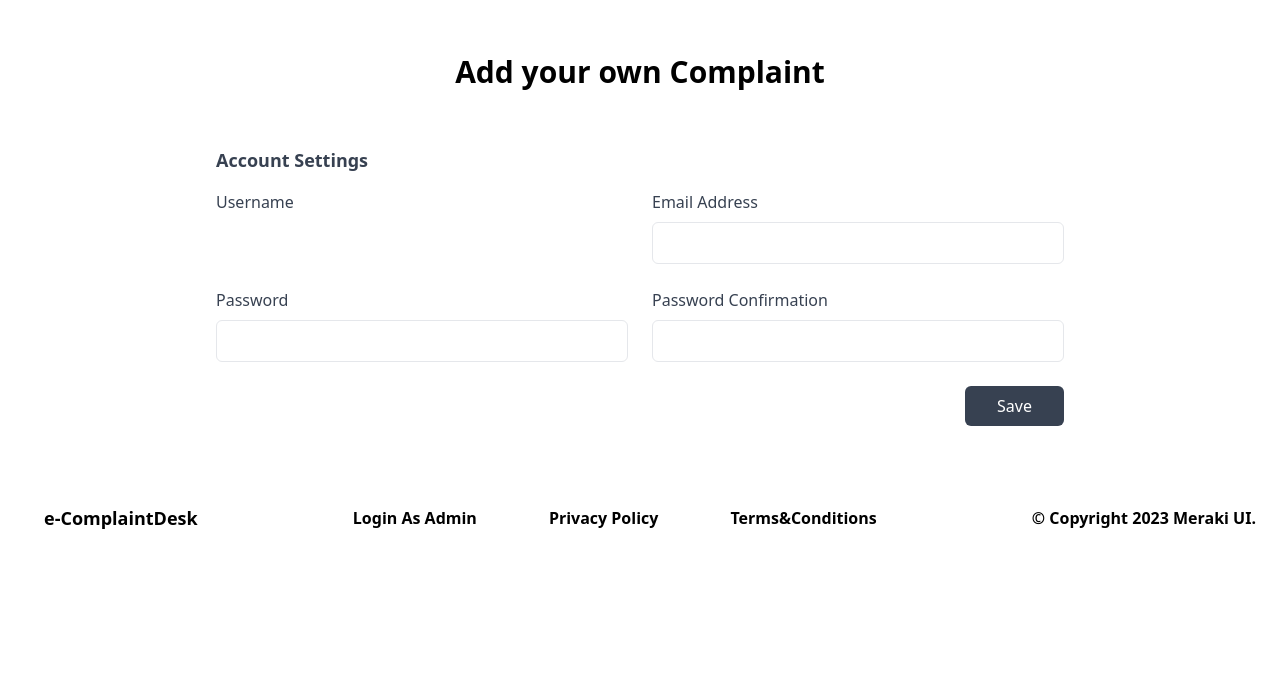
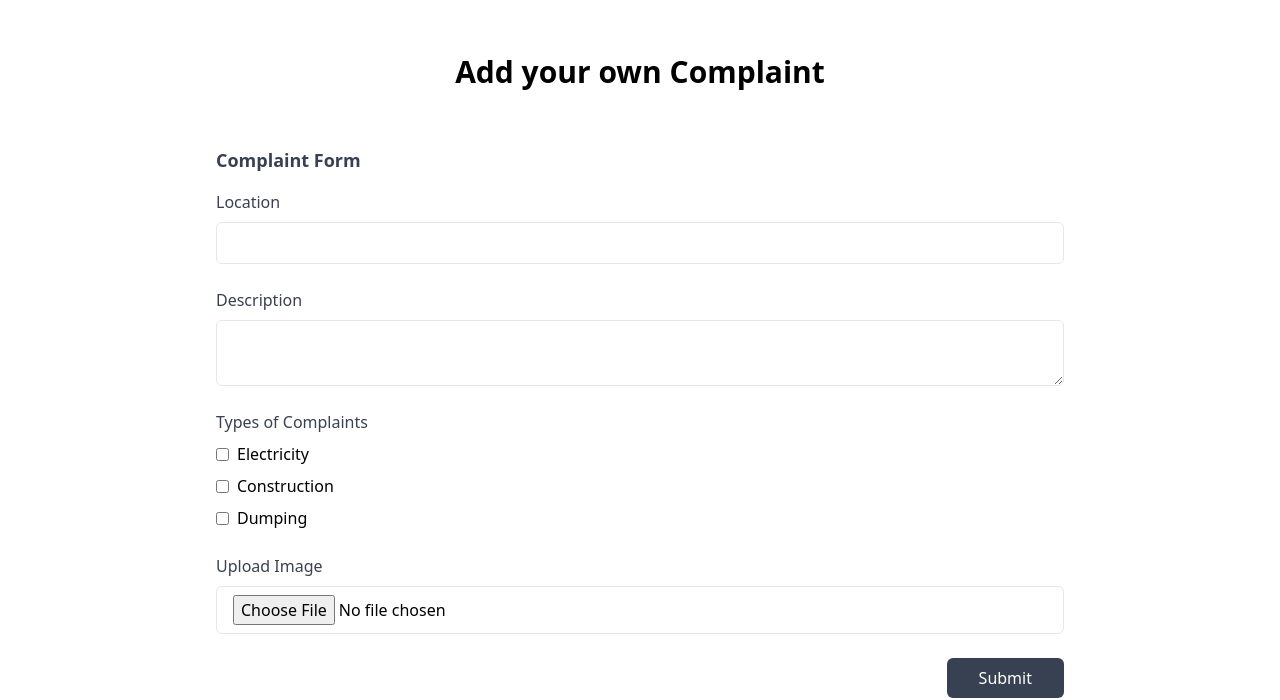
Before and after one commit to DcoderLLC/OCMS-BRC, a React (Vite) app in the folder client/: page /complaints in a window 1280 px wide. Shown: the part 114-814 px from the top of the page. Built offline with nearby package versions, Linux system fonts and the light colour scheme.

Commit message:
complaint form done

```diff
--- a/client/package.json
+++ b/client/package.json
@@ -12,11 +12,15 @@
   "dependencies": {
     "@emotion/react": "^11.11.4",
     "@emotion/styled": "^11.11.5",
+    "@fingerprintjs/fingerprintjs": "^4.3.0",
     "@mui/icons-material": "^5.15.18",
     "@mui/joy": "^5.0.0-beta.36",
     "@mui/material": "^5.15.18",
     "@mui/system": "^5.15.15",
     "aos": "^2.3.4",
+    "clientjs": "^0.2.1",
+    "fingerprintjs": "^0.5.3",
+    "fingerprintjs2": "^2.1.4",
     "prop-types": "^15.8.1",
     "react": "^18.2.0",
     "react-countup": "^6.5.3",
--- a/client/src/Components/Complaint/ComplaintForm.jsx
+++ b/client/src/Components/Complaint/ComplaintForm.jsx
@@ -1,64 +1,133 @@
-import {} from "react";
+import { useState } from "react";
 import { Box } from "@mui/system";
+import ClientJS from "clientjs";
 
 const ComplaintForm = () => {
+  const [image, setImage] = useState(null);
+
+  const handleSubmit = async (event) => {
+  event.preventDefault();
+
+  // Generate fingerprint
+  const client = new ClientJS();
+  const visitorId = client.getFingerprint();
+
+  // Capture form data
+  const location = event.target.location.value;
+  const description = event.target.description.value;
+  const complaintTypes = Array.from(
+    event.target.querySelectorAll('input[type="checkbox"]:checked')
+  ).map((input) => input.id);
+
+  // Create FormData object
+  const formData = new FormData();
+  formData.append("location", location);
+  formData.append("description", description);
+  formData.append("complaintTypes", complaintTypes);
+  formData.append("fingerprint", visitorId);
+  if (image) {
+    formData.append("image", image);
+  }
+
+  // Log the form data and fingerprint (for testing purposes)
+  console.log("Location:", location);
+  console.log("Description:", description);
+  console.log("Complaint Types:", complaintTypes);
+  console.log("Fingerprint:", visitorId);
+  console.log("Image:", image);
+
+  // Send the form data and fingerprint to the backend (example)
+  // await fetch('/api/submit-complaint', {
+  //   method: 'POST',
+  //   body: formData,
+  // });
+};
+
+
+  const handleImageChange = (event) => {
+    setImage(event.target.files[0]);
+  };
+
   return (
     <Box>
       <section className="max-w-4xl p-6 mx-auto rounded-md ">
         <h2 className="text-lg font-semibold text-gray-700 capitalize dark:text-white">
-          Account settings
+          Complaint Form
         </h2>
 
-        <form>
+        <form onSubmit={handleSubmit}>
           <div className="grid grid-cols-1 gap-6 mt-4 sm:grid-cols-2">
-            <div>
+            <div className="col-span-2">
               <label className="text-gray-700 dark:text-gray-200">
-                Username
+                Location
               </label>
               <input
-                id="username"
+                id="location"
                 type="text"
-                className="block w-full px-4 py-2 mt-2 text-blackborder rounded-md  dark:border-gray-600 focus:border-blue-400 focus:ring-blue-300 focus:ring-opacity-40 dark:focus:border-blue-300 focus:outline-none focus:ring"
+                className="block w-full px-4 py-2 mt-2 text-black border rounded-md dark:border-gray-600 focus:border-blue-400 focus:ring-blue-300 focus:ring-opacity-40 dark:focus:border-blue-300 focus:outline-none focus:ring"
               />
             </div>
 
-            <div>
+            <div className="col-span-2">
               <label className="text-gray-700 dark:text-gray-200">
-                Email Address
+                Description
+              </label>
+              <textarea
+                id="description"
+                className="block w-full px-4 py-2 mt-2 text-black border rounded-md dark:border-gray-600 focus:border-blue-400 focus:ring-blue-300 focus:ring-opacity-40 dark:focus:border-blue-300 focus:outline-none focus:ring"
+              ></textarea>
+            </div>
+
+            <div className="col-span-2">
+              <label className="text-gray-700 dark:text-gray-200">
+                Types of Complaints
+              </label>
+              <div className="flex flex-col">
+                <label className="inline-flex items-center mt-2">
+                  <input
+                    id="electricity"
+                    type="checkbox"
+                    className="form-checkbox"
+                  />
+                  <span className="ml-2">Electricity</span>
+                </label>
+                <label className="inline-flex items-center mt-2">
+                  <input
+                    id="construction"
+                    type="checkbox"
+                    className="form-checkbox"
+                  />
+                  <span className="ml-2">Construction</span>
+                </label>
+                <label className="inline-flex items-center mt-2">
+                  <input
+                    id="dumping"
+                    type="checkbox"
+                    className="form-checkbox"
+                  />
+                  <span className="ml-2">Dumping</span>
+                </label>
+              </div>
+            </div>
+
+            <div className="col-span-2">
+              <label className="text-gray-700 dark:text-gray-200">
+                Upload Image
               </label>
               <input
-                id="emailAddress"
-                type="email"
-                className="block w-full px-4 py-2 mt-2 text-black border  rounded-md   dark:border-gray-600 focus:border-blue-400 focus:ring-blue-300 focus:ring-opacity-40 dark:focus:border-blue-300 focus:outline-none focus:ring"
-              />
-            </div>
-
-            <div>
-              <label className="text-gray-700 dark:text-gray-200">
-                Password
-              </label>
-              <input
-                id="password"
-                type="password"
-                className="block w-full px-4 py-2 mt-2 text-black border rounded-md  focus:border-blue-400 focus:ring-blue-300 focus:ring-opacity-40 dark:focus:border-blue-300 focus:outline-none focus:ring"
-              />
-            </div>
-
-            <div>
-              <label className="text-gray-700 dark:text-gray-200">
-                Password Confirmation
-              </label>
-              <input
-                id="passwordConfirmation"
-                type="password"
-                className="block w-full px-4 py-2 mt-2 text-black  border rounded-md dark:border-gray-600 focus:border-blue-400 focus:ring-blue-300 focus:ring-opacity-40 dark:focus:border-blue-300 focus:outline-none focus:ring"
+                type="file"
+                onChange={handleImageChange}
+                className="block w-full px-4 py-2 mt-2 text-black border rounded-md dark:border-gray-600 focus:border-blue-400 focus:ring-blue-300 focus:ring-opacity-40 dark:focus:border-blue-300 focus:outline-none focus:ring"
               />
             </div>
           </div>
 
           <div className="flex justify-end mt-6">
-            <button className="px-8 py-2.5 leading-5 text-white transition-colors duration-300 transform bg-gray-700 rounded-md hover:bg-gray-600 focus:outline-none focus:bg-gray-600">
-              Save
+            <button
+              type="submit"
+              className="px-8 py-2.5 leading-5 text-white transition-colors duration-300 transform bg-gray-700 rounded-md hover:bg-gray-600 focus:outline-none focus:bg-gray-600"
+            >
+              Submit
             </button>
           </div>
         </form>
```
Also changed, not shown: 1 other file (tests, documents, lock files or other folders).
